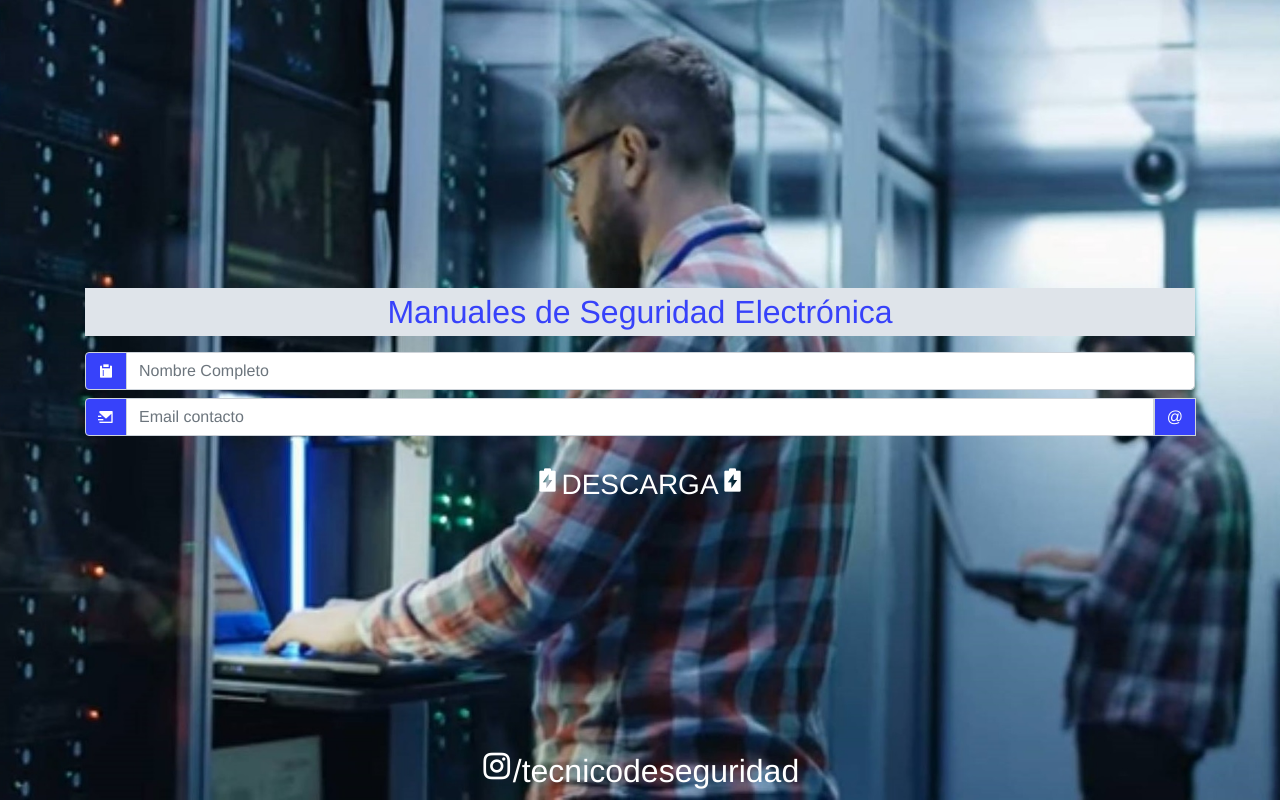
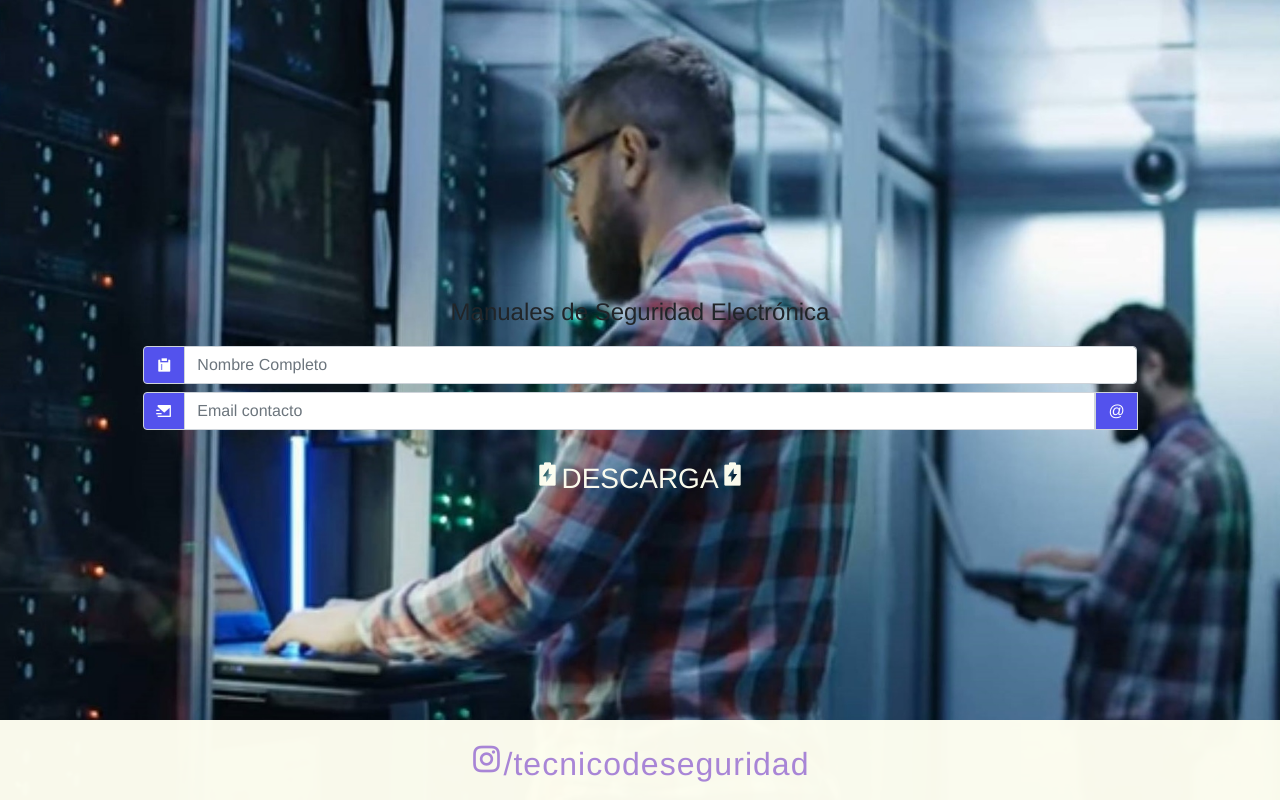
Before and after one commit to serverBKD/soytecnicove, a plain HTML site: page appDWN.html in a window 1280 px wide. Drawn offline with Linux system fonts and the light colour scheme.

Commit message:
CSS appdwn.html

```diff
--- a/src/css/appDWN.css
+++ b/src/css/appDWN.css
@@ -2,88 +2,68 @@
         * {
             margin: 0%;
             padding: 0%;
+            box-sizing: border-box;
         }
         body {
             font-size: 24px;
             font-family: 'Teko', Helvetica, sans-serif;
-            color: #000;
-
             /***    Paleta ServerBKD ***/
-            --palettex : #7137c8;
-            --palettex2 : #00ff00;
+            --palettex : #7137c899;
             --bckx : #000;
-            --wthx : #fff;
-            /* AMERICAN PALETTE */
-            --SHY-MOMENT : #a29bfe;
-            --EXODUS-FRUIT : #6c5ce7;
-            --LIGHT-GREENISH-BLUE : #55efc4;
-            --MINT-LEAF : #00b894;
-            --AMERICAN-RIVER : #636e72;
-            --DRACULA-ORCHID : #2d3436;
-            /* CHINESSE PALETTE */
-            --GOLDEN-SAND : #eccc68;
-            --ORANGE : #ffa502;
-            --LIME-SOAP : #7bed9f;
-            --UFO-GREEN : #2ed573;
-            --CORAL : #ff7f50;
-            --BRUSCHETTA-TOMATO : #ff6348;
-            --WILD-WATERMELON : #ff6b81;
-            --FRENCH-SKY-BLUE : #70a1ff;
-            --CLEAR-CHILL : #1e90ff;
+            --wthx : #fffff1f9;
             --SATURATED-SKY : #5352ed;
             --BRIGHT-GREEK : #3742fa;
-            --PEACE : #a4b0be;
-            --BAY-WHARF : #747d8c;
-            --ANTI-FLASH-WHITE : #f1f2f6;
-            --GRISAILLE : #57606f;
-            --PRESTIGE-BLUE : #2f3542;
-            --CITY-LIGHTS : #dfe4ea;
-
-
             display: flex;
             justify-content: center;
             align-items: center;
-
             background-image: url('../img/back5s4s5d4sdz54x13xd5d.jpg');
             background-position: top center;
             background-repeat: no-repeat;
             background-size: cover;
-            background-color: var(--EXODUS-FRUIT);
-
+            background-color: var(--SATURATED-SKY);
             height: 100vh;
    }
         /*******************************************************************/
 
         nav{
-            display: flex;
-            justify-content: center;
-            align-items: center;
-            background: none ; /*var(--BRIGHT-GREEK)*/
-            height: 4rem;
+            position: fixed;
+            width: 100%;
+            height: 5rem;
+            background: var(--wthx);
+            font-size: 3rem;
+            letter-spacing: 1.03px;
+            padding: .2rem 5rem 1rem 5rem;
         }
 
+        nav:hover{
+            background-color: var(--palettex);
+        }
         nav a{
+            color:  var(--palettex);
+        }
+        nav a:hover{
             color: var(--wthx);
-            font-size: 3rem;
+            text-decoration: none;
         }
 
-        nav a:hover{
-            color: var(--ORANGE);
-            text-decoration: none;
-            letter-spacing: 1.03px;
-        }
 
-        .nombre p{
-            color: var(--BRIGHT-GREEK);
-            background-color: var(--CITY-LIGHTS);
-            font-size: 3rem;
-        }
 
-        .dexcarg{
+        .appdwn{
+            background-color: var(--palettex);
+            color: var(--wthx);
+            width: 40%;
+            padding: 2rem 3rem;
+            border-radius: .3rem;
             margin: 5rem 2rem 0 2rem;
         }
 
-        .bdx{
+        .nombre h3{
+            color: var(--wthx);
+            font-size: 1.6rem;
+            margin-bottom: 1rem;
+        }
+
+        .row{
             display: flex;
             justify-content: center;
             align-items: center;
@@ -91,7 +71,7 @@
         }
 
         section .input-group-text{
-            background-color: var(--BRIGHT-GREEK);
+            background-color: var(--SATURATED-SKY);
             color: #fff;
         }
 
@@ -115,10 +95,10 @@
 
         @media (max-width : 1440px) {
             nav a,
-            .nombre p{
+            .nombre h1{
                 font-size: 2rem;
             }
-            .dexcarg{
+            .appdwn{
                 margin: 0rem 2rem;
             }
             .btn{
```
Also changed, not shown: src/js/appDWN.js (added, +55 -0 lines).
